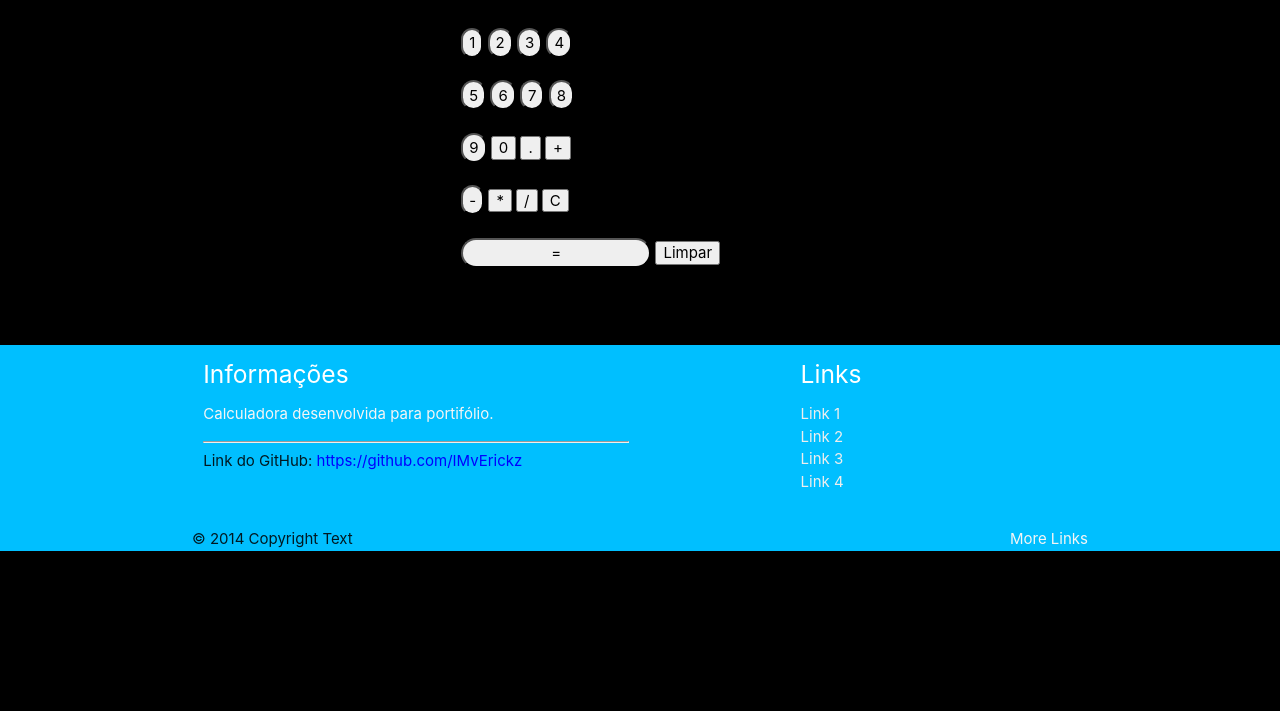
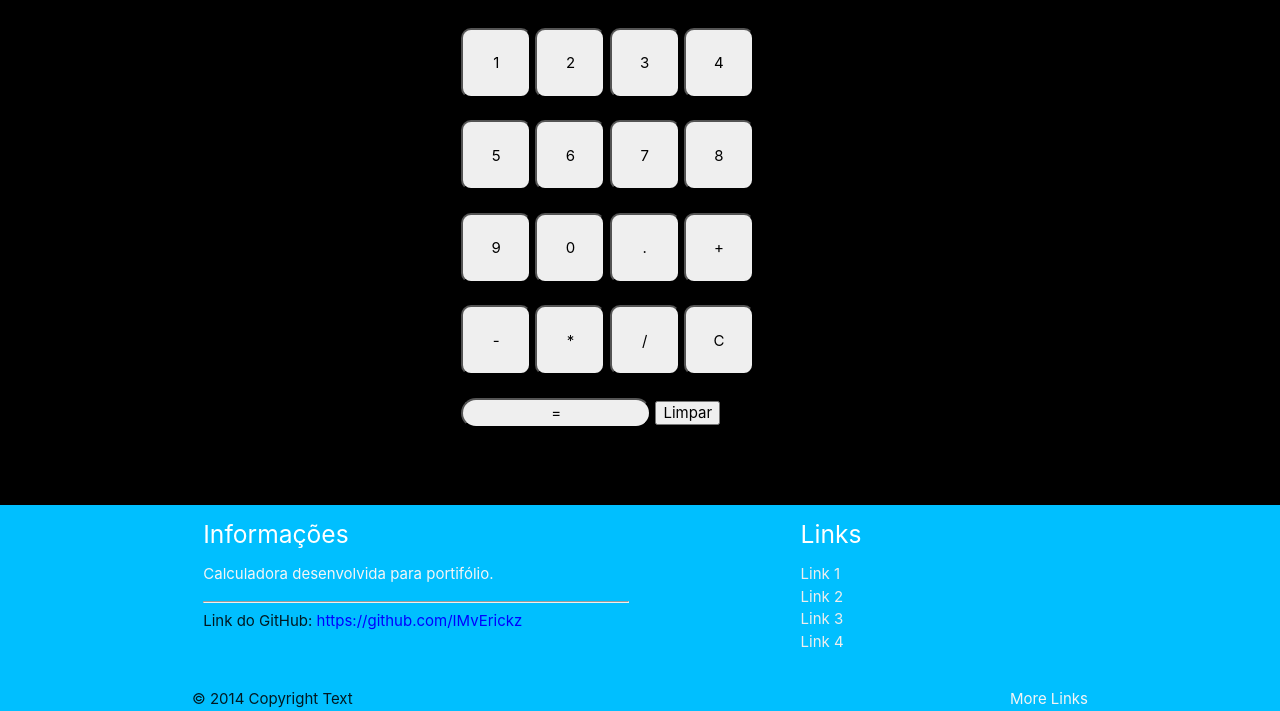
Before and after one commit to IMvErickz/Calculadora-Pessoal, a website: page index.html in a window 1280 px wide. Shown: the part 200-911 px from the top of the page. Before the commit the page ends 800 px from the top, so only its background shows below. Drawn offline with nearby package versions, Linux system fonts and the light colour scheme.

Commit message:
modified the size buttons

```diff
--- a/style.css
+++ b/style.css
@@ -11,62 +11,123 @@
 
 #n1 {
     margin-left: 30rem;
-    border-radius: 10rem;
+    border-radius: 10px;
     block-size: 2rem;
+    width: 70px;
+    height: 70px;
 }
 
 #n2 {
-    border-radius: 5rem;
+    border-radius: 10px;
         block-size: 2rem;
+        width: 70px;
+        height: 70px;
 }
 
 #n3 {
-    border-radius: 5rem;
+    border-radius: 10px;
         block-size: 2rem;
+        width: 70px;
+        height: 70px;
 }
-
 #n4 {
-    border-radius: 5rem;
+    border-radius: 10px;
         block-size: 2rem;
+        width: 70px;
+        height: 70px;
 }
 
 #n5 {
     margin-left: 30rem;
-    border-radius: 5rem;
+    border-radius: 10px;
         block-size: 2rem;
+        width: 70px;
+        height: 70px;
 }
 
 #n6 {
-    border-radius: 5rem;
+    border-radius: 10px;
         block-size: 2rem;
+        width: 70px;
+        height: 70px;
 }
 
 #n7 {
-    border-radius: 5rem;
+    border-radius: 10px;
         block-size: 2rem;
+        width: 70px;
+        height: 70px;
 }
 
 #n8 {
-    border-radius: 5rem;
+    border-radius: 10px;
         block-size: 2rem;
+        width: 70px;
+        height: 70px;
 }
 
 #n9 {
     margin-left: 30rem;
-    border-radius: 5rem;
+    border-radius: 10px;
         block-size: 2rem;
+        width: 70px;
+        height: 70px;
+}
+
+#n0{
+    border-radius: 10px;
+        block-size: 2rem;
+        width: 70px;
+        height: 70px;
+}
+
+#dec{
+border-radius: 10px;
+    block-size: 2rem;
+    width: 70px;
+    height: 70px;
+}
+
+#sum{
+    border-radius: 10px;
+        block-size: 2rem;
+        width: 70px;
+        height: 70px;
 }
 
 #subtract {
     margin-left: 30rem;
-    border-radius: 5rem;
+    border-radius: 10px;
         block-size: 2rem;
+        width: 70px;
+        height: 70px;
 }
 
 #calcular {
     margin-left: 30rem;
     border-radius: 5rem;
     block-size: 2rem;
+}
+
+#multi{
+    border-radius: 10px;
+        block-size: 2rem;
+        width: 70px;
+        height: 70px;
+}
+
+#divide{
+    border-radius: 10px;
+        block-size: 2rem;
+        width: 70px;
+        height: 70px;
+}
+
+#C{
+    border-radius: 10px;
+        block-size: 2rem;
+        width: 70px;
+        height: 70px;
 }
 
 #field1 {
```
Lines whose indentation alone changed are shown as unchanged.
